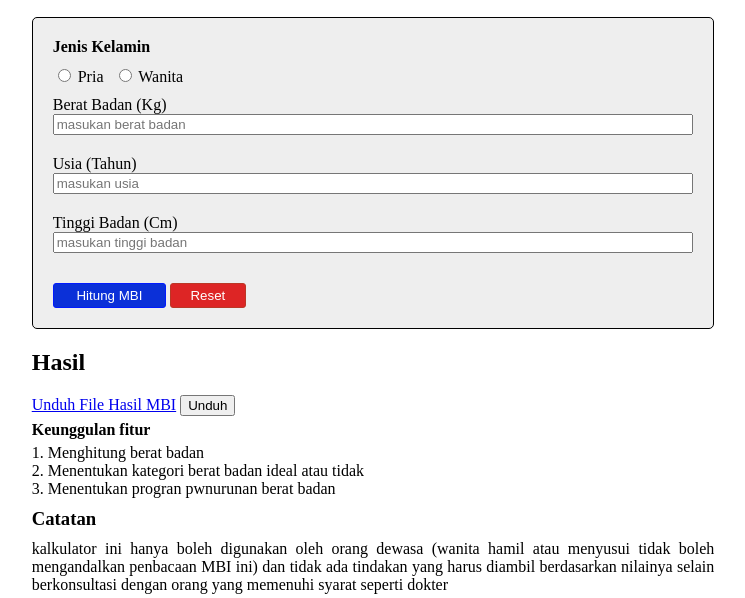
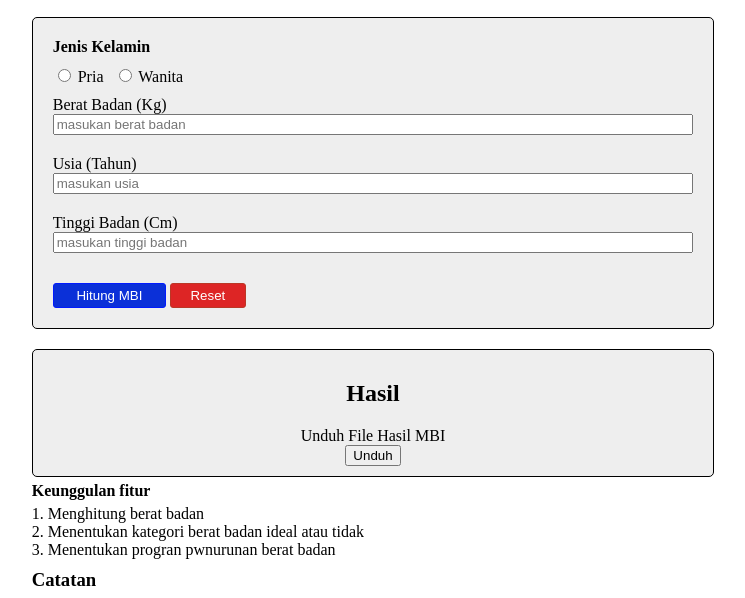
Before and after one commit to FajarEdo/fajarEdo, a plain HTML site: page index.html in a window 1280 px wide. Shown: the part 179-777 px from the top of the page, without its empty margins (267-1012 px from the left). Drawn offline with Linux system fonts and the light colour scheme.

Commit message:
Update2 style.css

```diff
--- a/style.css
+++ b/style.css
@@ -112,3 +112,23 @@ h4{
     flex-direction: column;
     text-align: justify;
 }
+.hasil{
+    border: 1px solid black;
+    margin-top: 3%;
+    border-radius: 5px;
+    background-color: rgb(238, 238, 238);
+    padding: 10px;
+}
+.hasil h2{
+    text-align: center;
+}
+.unduhFile{
+    display: flex;
+    flex-direction: column;
+    justify-content: center;
+    align-items: center;
+}
+#unduh{
+    text-decoration: none;
+    color: black;
+}
```
